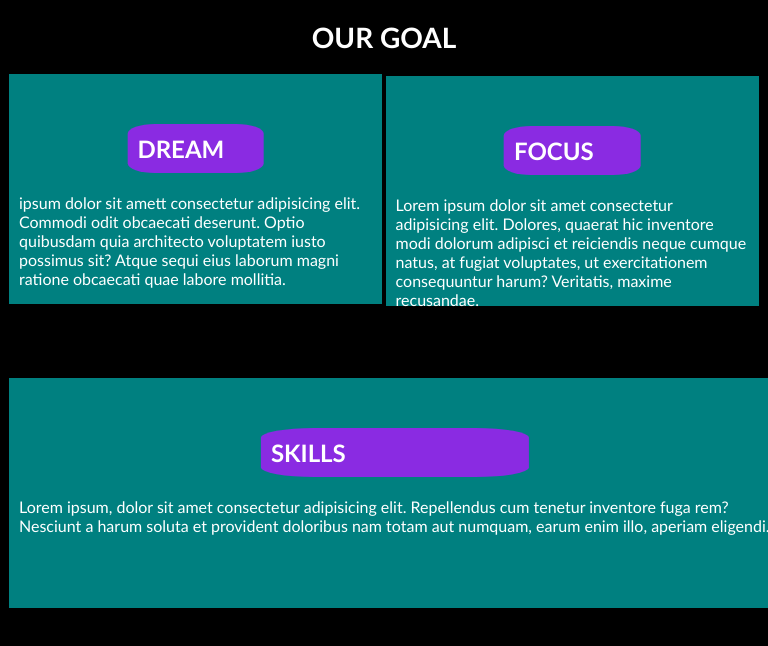
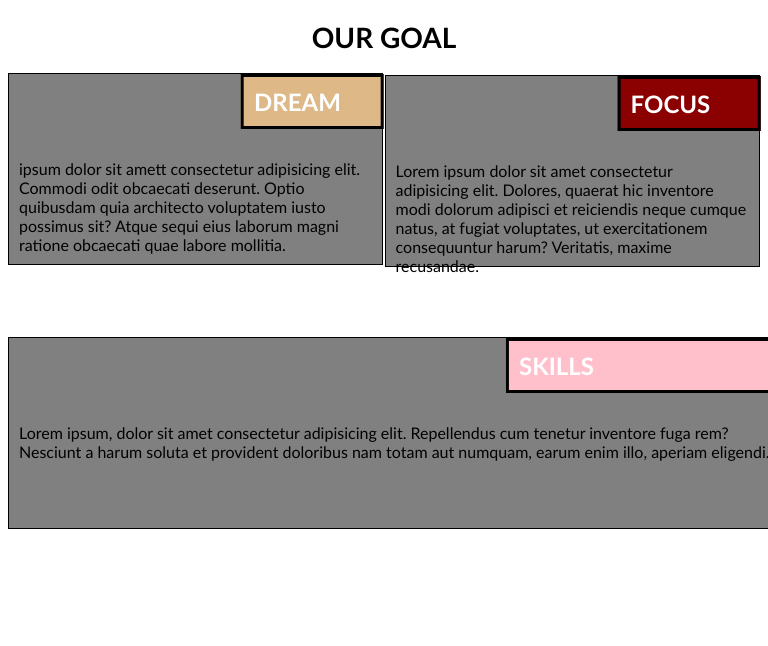
Before and after one commit to ishtiiyak/courseraassignment1, a plain HTML site: page index.html in a window 768 px wide. Drawn offline with Linux system fonts and the light colour scheme.

Commit message:
Update styles.css

```diff
--- a/css/styles.css
+++ b/css/styles.css
@@ -1,10 +1,8 @@
 body {
   font-size: 16px;
   font-family: 'Gill Sans', 'Gill Sans MT', Calibri, 'Trebuchet MS', sans-serif;
-  background-color: black;
-  color: #fff;
 }
-
+/*fggg*/
 h1 {
   text-align: center;
   font-size: 28px;
@@ -14,12 +12,13 @@ h1 {
 .paraone,
 .paratwo,
 .parathree {
-  background-color: teal;
+  background-color: grey;
   clear: both;
   border: 1px solid black;
   padding: 20px;
   margin-bottom: 20px;
   position: relative;
+  color: black;
 }
 
 .paraoneh3,
@@ -27,13 +26,22 @@ h1 {
 .parathreeh3 {
   position: absolute;
 
-  left: 50%;
+  left: 85%;
   transform: translateX(-50%);
-  background-color: blueviolet;
   margin: 0;
   padding: 10px;
-  border-radius: 5px;
+  border: solid black;
   color: white;
+}
+.paraoneh3{
+  background-color: burlywood;
+
+}
+.paratwoh3{
+  background-color: darkred;
+}
+.parathreeh3{
+  background-color: pink;
 }
 
 @media (min-width: 992px) {
@@ -46,7 +54,7 @@ h1 {
     display: inline-block;
     margin: 10px;
     vertical-align: top;
-    border-radius: 10%;
+
   }
 
   .paraoneh3,
@@ -54,9 +62,9 @@ h1 {
   .parathreeh3 {
     width: 33%;
     position: relative;
-    left: 50%;
+    left: 85%;
     top: -20px;
-    border-radius: 20%;
+
   }
 
   .paradiv,
@@ -78,9 +86,9 @@ h1 {
   .parathreeh3 {
     width: 33%;
     position: relative;
-    left: 50%;
+    left: 85%;
     top: -20px;
-    border-radius: 20%;
+
 
   }
   .body{
@@ -98,17 +106,17 @@ h1 {
   .paratwo{
    float:right;
     width: 47%;
-    top:-250px;
+    top:-210px;
    }
  .parathree
  {
    width: 100%;
-   top:-200px;
+   top:-160px;
  }
 
 .parathree,.paratwo,.paraone{
           height:150px;
-padding:70px 10px 10px 10px;
+padding:30px 10px 10px 10px;
 }
 
  .paraoneh3,
@@ -116,9 +124,9 @@ padding:70px 10px 10px 10px;
   .parathreeh3 {
     width: 33%;
     position: relative;
-    left: 50%;
-    top: -20px;
-    border-radius: 20%;
+    left: 83%;
+    top: -30px;
+
 
   }
 }
```
